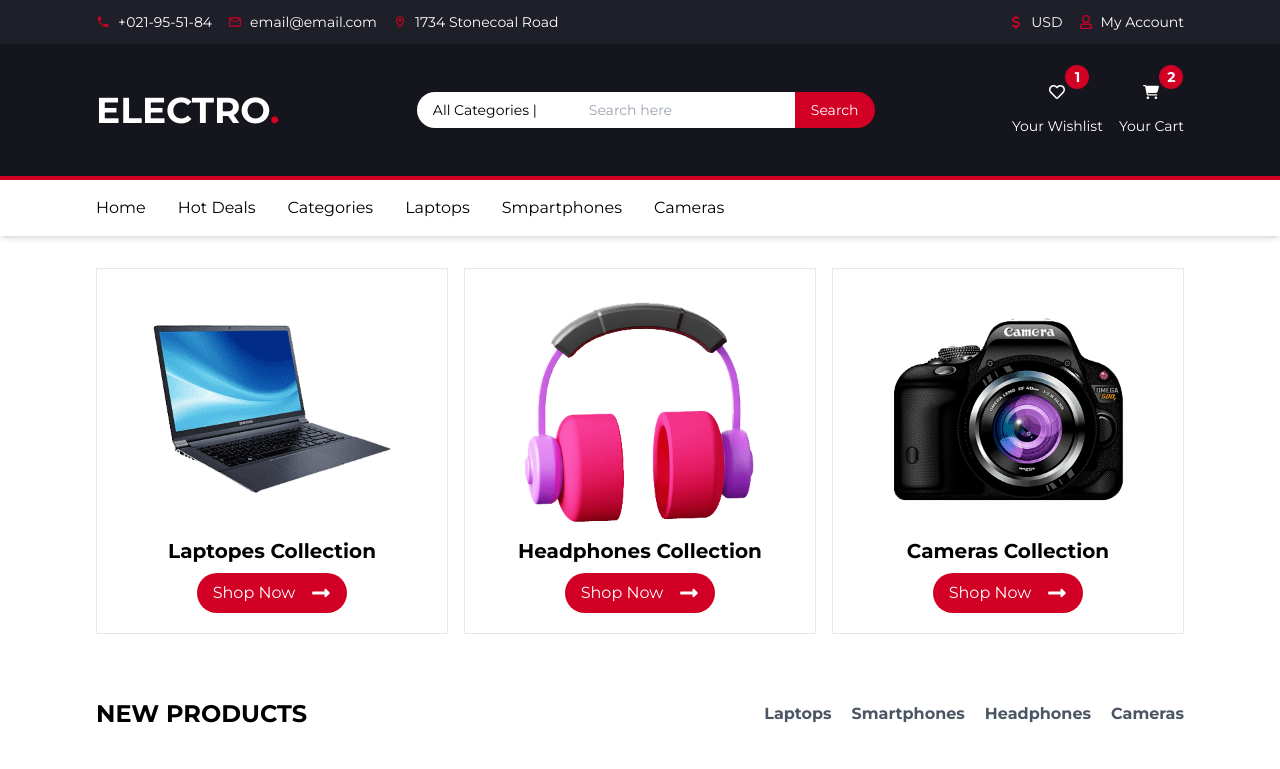
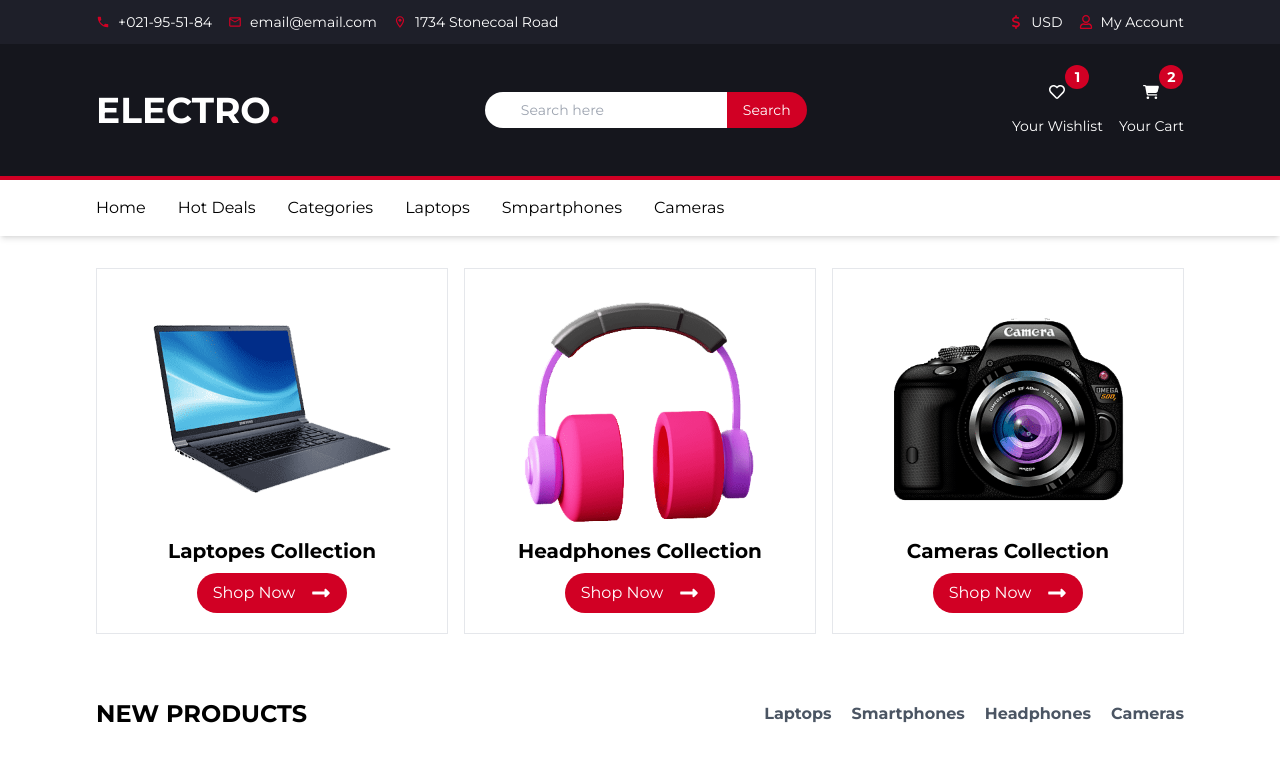
Before and after one commit to shakeelahmadcoder/Digital-Assets-Ecomerece-Website-, a React (Vite) app: page / in a window 1280 px wide. Shown: the top 769 px of the page. Built offline with nearby package versions, Linux system fonts and the light colour scheme.

Commit message:
input box fixes

```diff
--- a/src/components/Navbar.jsx
+++ b/src/components/Navbar.jsx
@@ -64,9 +64,9 @@ const NavShow = () => {
             {/* medium for search bar  */}
             <div className="search-bar flex text-sm  justify-center items-center my-5 md:my-0 ">
                         {/* right for categories  */}
-                        <span className=' bg-white text-black rounded-l-full py-2  hidden sm:block sm:px-4 '>All Categories |</span>
+                        {/* <span className=' bg-white text-black rounded-l-full py-2  hidden sm:block sm:px-4 '>All Categories |</span> */}
                         {/* medium for search bar input  */}
-                        <form ><input className='py-2 sm:px-9 px-2  rounded-l-full sm:rounded-none text-black ' type="text" placeholder='Search here'/></form>
+                        <form ><input className='py-2 sm:px-9 px-2  rounded-l-full  text-black ' type="text" placeholder='Search here'/></form>
                         {/* left for button  */}
                         <button className='bg-[#D10024] text-white rounded-r-full py-2 px-4'>Search</button>
             </div>
```
